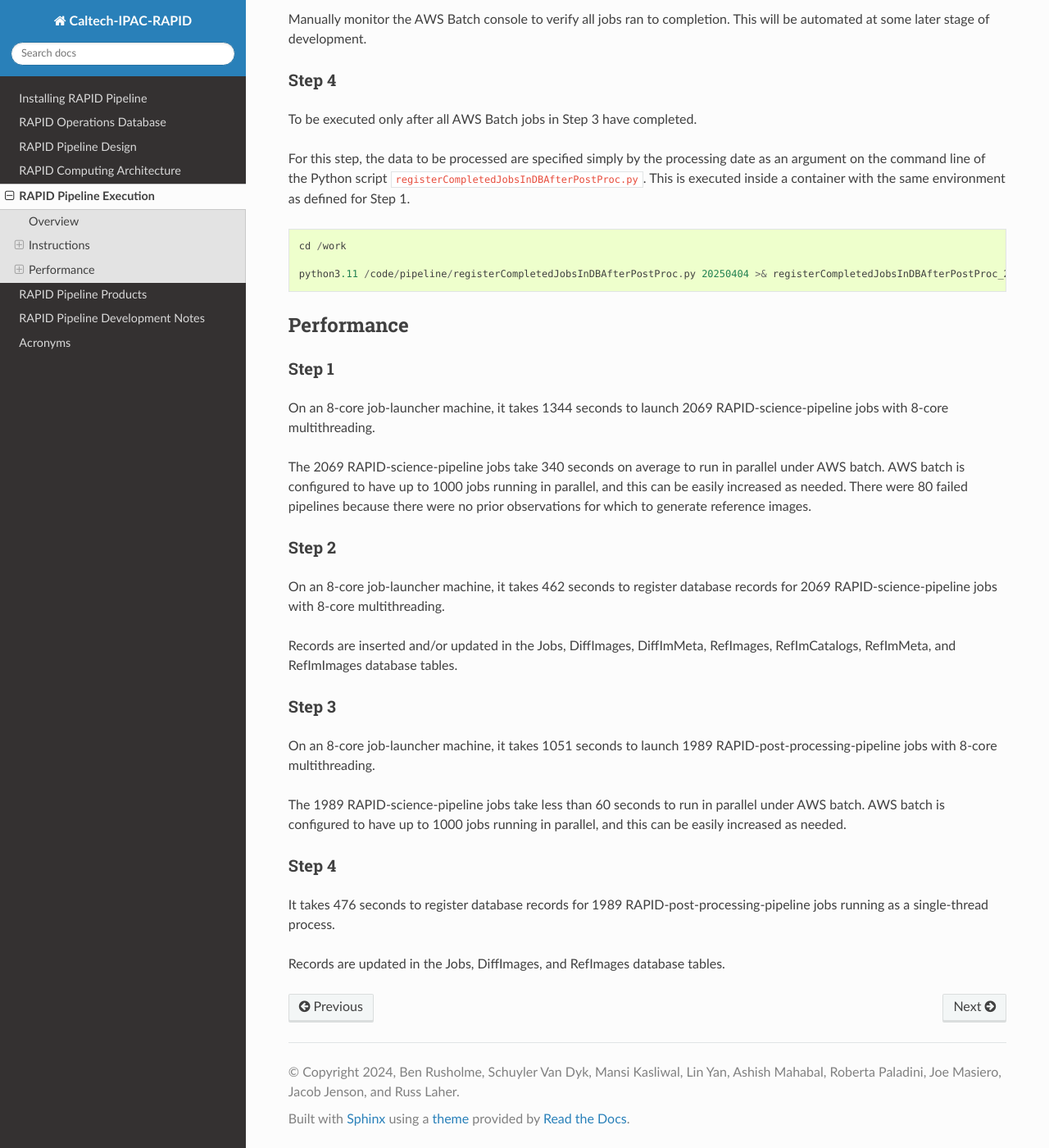
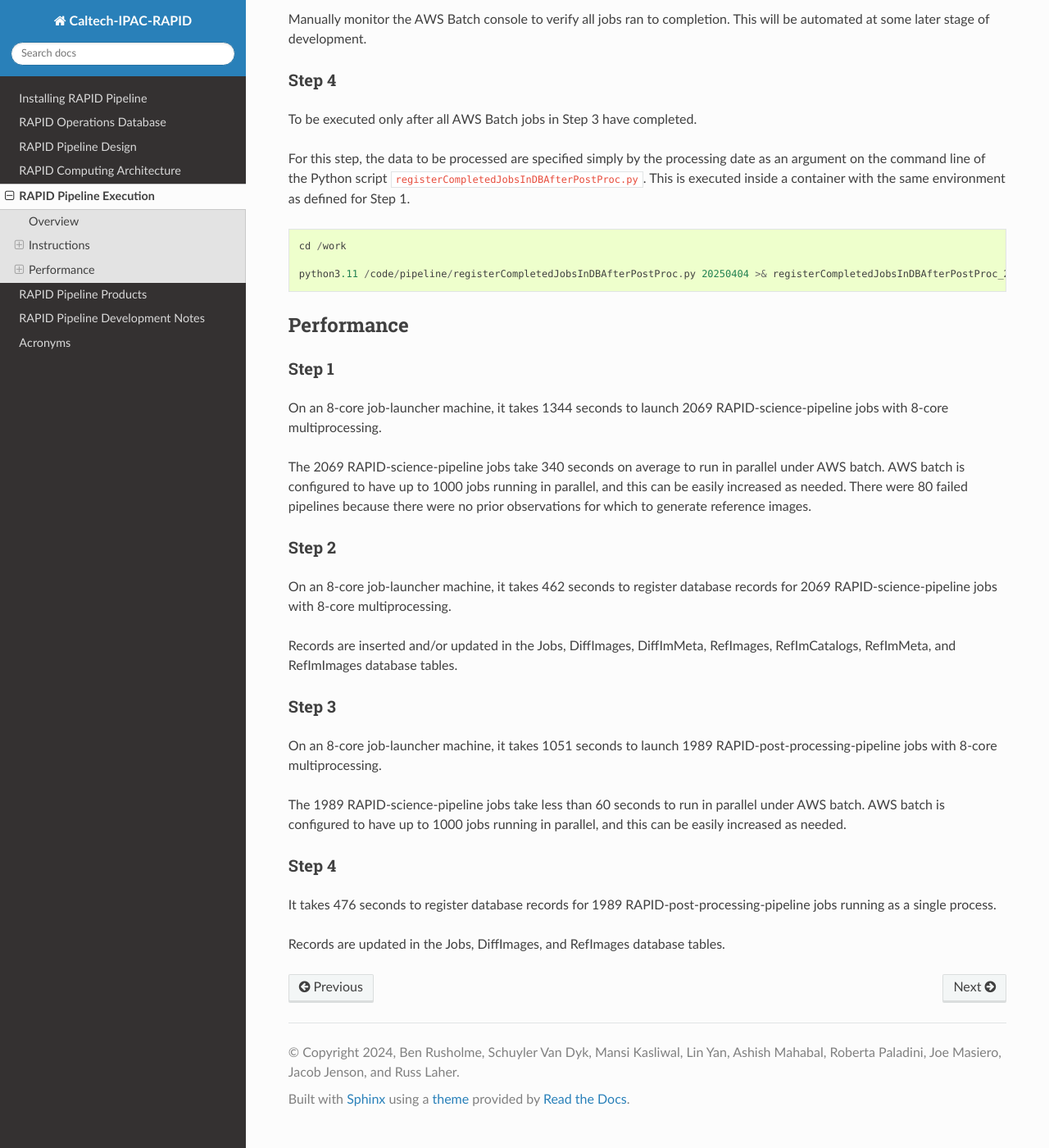
Before and after one commit to Caltech-IPAC/rapid, a Sphinx documentation site: the page built from docs/source/ops/bulk_run.rst, in a window 1280 px wide and 1400 px high, scrolled down 2333 px. Shown: the whole window at 82% size. Built offline with Sphinx 7.4.7 and the Read the Docs theme 3.1.0, drawn with Linux system fonts in a browser that asks for light colours; formulas are drawn with MathJax 3.

Commit message:
Changed the verbage from thread to process.

```diff
--- a/docs/source/ops/bulk_run.rst
+++ b/docs/source/ops/bulk_run.rst
@@ -153,7 +153,7 @@ Step 1
 ============
 
 On an 8-core job-launcher machine, it takes 1344 seconds
-to launch 2069 RAPID-science-pipeline jobs with 8-core multithreading.
+to launch 2069 RAPID-science-pipeline jobs with 8-core multiprocessing.
 
 The 2069 RAPID-science-pipeline jobs take 340 seconds on average to run in parallel under AWS batch.
 AWS batch is configured to have up to 1000 jobs running in parallel, and this can be easily increased as needed.
@@ -163,7 +163,7 @@ Step 2
 ============
 
 On an 8-core job-launcher machine, it takes 462 seconds
-to register database records for 2069 RAPID-science-pipeline jobs with 8-core multithreading.
+to register database records for 2069 RAPID-science-pipeline jobs with 8-core multiprocessing.
 
 Records are inserted and/or updated in the Jobs, DiffImages, DiffImMeta, RefImages, RefImCatalogs, RefImMeta, and RefImImages database tables.
 
@@ -171,7 +171,7 @@ Step 3
 ============
 
 On an 8-core job-launcher machine, it takes 1051 seconds
-to launch 1989 RAPID-post-processing-pipeline jobs with 8-core multithreading.
+to launch 1989 RAPID-post-processing-pipeline jobs with 8-core multiprocessing.
 
 The 1989 RAPID-science-pipeline jobs take less than 60 seconds to run in parallel under AWS batch.
 AWS batch is configured to have up to 1000 jobs running in parallel, and this can be easily increased as needed.
@@ -179,6 +179,6 @@ AWS batch is configured to have up to 1000 jobs running in parallel, and this ca
 Step 4
 ============
 
-It takes 476 seconds to register database records for 1989 RAPID-post-processing-pipeline jobs running as a single-thread process.
+It takes 476 seconds to register database records for 1989 RAPID-post-processing-pipeline jobs running as a single process.
 
 Records are updated in the Jobs, DiffImages, and RefImages database tables.
```
